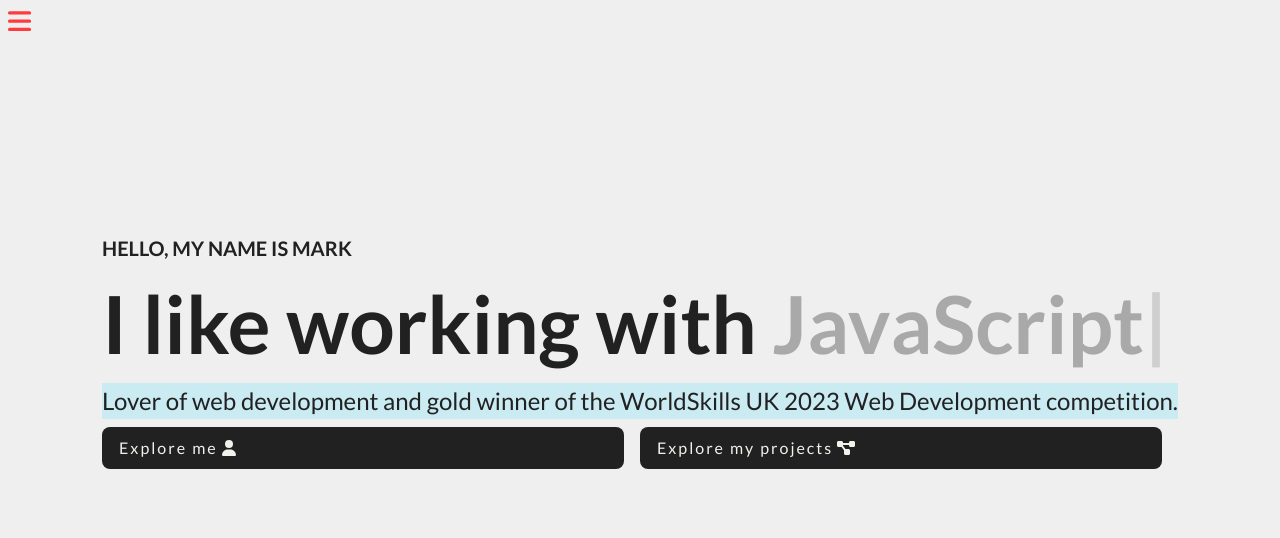
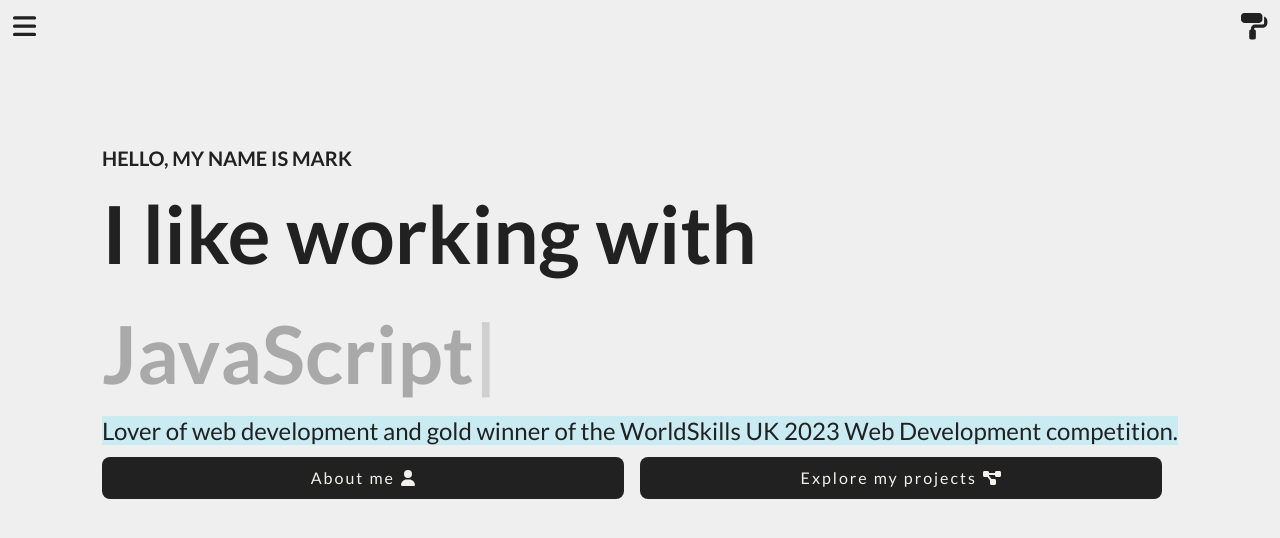
Before and after one commit to InterMaus1154/portfolio, a React (Create React App) app: page / in a window 1280 px wide. Shown: the top 538 px of the page. Built offline with nearby package versions, Linux system fonts and the light colour scheme; a web font is replaced by a local one.

Commit message:
CSS fixes

```diff
--- a/src/App.css
+++ b/src/App.css
@@ -39,7 +39,7 @@
 }
 
 main{
-    padding: 2.5rem;
+    padding: 2.5rem 2rem;
 }
 
 .App{
@@ -85,8 +85,8 @@
 
 .Open-header-button{
     position: fixed;
-    left: 0;
-    top: 0;
+    left: 5px;
+    top: 5px;
 
 }
 
@@ -103,13 +103,16 @@
     letter-spacing: 2px;
     /*display: inline-block;*/
     border-radius: 8px;
-    color: #F2F1EB;
+    color: var(--third-txt-clr);
     background-color: var(--prim-txt-clr);
     border: 1px solid transparent;
 
     display: flex;
     align-items: center;
-    gap: .25rem;
+    justify-content: center;
+    gap: .4rem;
+    text-align: center;
+    flex-wrap: wrap;
 }
 
 .Action-button:hover{
@@ -117,3 +120,13 @@
     color: var(--prim-txt-clr);
     border-color: var(--prim-txt-clr);
 }
+
+.Theme-switcher{
+    position: fixed;
+    right: 5px;
+    top: 5px;
+}
+
+.Theme-switcher .Fa-icon{
+    color: var(--prim-txt-clr);
+}
--- a/src/App.tsx
+++ b/src/App.tsx
@@ -9,7 +9,9 @@
 import Footer from './components/root_components/Footer';
 import RoutesComponent from "./components/root_components/RoutesComponent";
 import {FontAwesomeIcon} from "@fortawesome/react-fontawesome";
-import {faBars} from "@fortawesome/free-solid-svg-icons";
+import {faBars, faPaintRoller} from "@fortawesome/free-solid-svg-icons";
+import {useModal} from "./components/modals/ModalTemplate";
+import {ThemeModal as TM} from "./components/modals/ThemeModal";
 
 
 const App: FC = () => {
@@ -19,13 +21,17 @@
 
     const {setHeaderOpen} = useContext(HeaderStatusContext);
 
-    useEffect(()=>{
+    useEffect(() => {
         document.body.id = theme;
     }, [theme]);
 
-    const openMenu : MouseEventHandler<HTMLButtonElement> = () : void =>{
+    const openMenu: MouseEventHandler<HTMLButtonElement> = (): void => {
         setHeaderOpen(prev => true);
     };
+
+    const [isModalOpen, setModalOpen, ThemeModal] = useModal({
+        fragment: <TM/>
+    });
 
     return (
 
@@ -33,12 +39,19 @@
             <Header></Header>
             <main>
                 {/*Menu icon to appear on every page*/}
-                <button className={"Open-header-button Fa-wrapper-button"} aria-label={"Open menu"} onClick={openMenu}>
+                <button className={"Open-header-button Fa-wrapper-button"} title={"Open menu"} aria-label={"Open menu"}
+                        onClick={openMenu}>
                     <FontAwesomeIcon icon={faBars} className={"Fa-icon"}/>
                 </button>
-                <RoutesComponent />
+                {/*Theme switcher button to appear on every page*/}
+                <button title={"Change colour theme"} aria-label={"Change colour theme"}
+                        className={"Fa-wrapper-button Theme-switcher"}>
+                    <FontAwesomeIcon icon={faPaintRoller} className={"Fa-icon"}/>
+                </button>
+                <RoutesComponent/>
             </main>
             <Footer></Footer>
+            <ThemeModal/>
         </div>
     );
 };
--- a/src/components/Hero.tsx
+++ b/src/components/Hero.tsx
@@ -12,13 +12,14 @@
     return (
         <section className={"Hero--section"}>
             <h1>Hello, my name is Mark</h1>
-            <h2>I like working with <ReactTyped strings={WORDS} typeSpeed={200} loop backSpeed={75} cursorChar={"|"} showCursor/> </h2>
+            <h2>I like working with <br></br> <ReactTyped strings={WORDS} typeSpeed={200} loop backSpeed={75} cursorChar={"|"} showCursor/> </h2>
             <div className="Hero-bottom">
-                <p>Lover of web development and gold winner of the WorldSkills UK 2023
-                    Web Development competition.
+                <p>
+                    <span>Lover of web development and gold winner of the WorldSkills UK 2023
+                        Web Development competition.</span>
                 </p>
                 <div className="Buttons">
-                    <NavLink className={"Action-button"} to={"/about"}>Explore me
+                    <NavLink className={"Action-button"} to={"/about"}>About me
                         <FontAwesomeIcon icon={faUser} />
                     </NavLink>
                     <NavLink className={"Action-button"} to={"/projects"}>Explore my projects
--- a/src/components/MenuLink.tsx
+++ b/src/components/MenuLink.tsx
@@ -1,13 +1,17 @@
-import {FC, ComponentProps} from 'react';
+import {FC, ComponentProps, useContext} from 'react';
 import {NavLink} from "react-router-dom";
+import {HeaderStatusContext} from "../context/HeaderStatusContext";
 
 type IMenuLink = {
     children: React.ReactNode;
     to: string;
 } & ComponentProps<"a">;
-const MenuLink : FC<IMenuLink> = ({children, to}) => {
+const MenuLink : FC<IMenuLink> = ({children, to, ...props}) => {
+
+    const {setHeaderOpen} = useContext(HeaderStatusContext);
+
     return (
-        <NavLink className={(navData) => (navData.isActive ? "Link-item--active" : "")} to={to}>
+        <NavLink onClick={() => setHeaderOpen(false)}  {...props} className={(navData) => (navData.isActive ? "Link-item--active" : "")} to={to}>
             {children}
         </NavLink>
     );
--- a/src/components/root_components/Header.tsx
+++ b/src/components/root_components/Header.tsx
@@ -1,30 +1,15 @@
-import {FC, FormEventHandler, MouseEventHandler, useContext, useState} from "react";
+import {FC, MouseEventHandler, useContext} from "react";
 import "../../styles/component_styles/Header.css";
 import MenuLink from "../MenuLink";
 import {FontAwesomeIcon} from "@fortawesome/react-fontawesome";
-import {faMoon, faSun} from "@fortawesome/free-regular-svg-icons";
-import {faBars} from "@fortawesome/free-solid-svg-icons";
-import {faX, faPaintRoller} from "@fortawesome/free-solid-svg-icons";
-import {ThemeContext} from "../../context/ThemeContext";
+import {faX} from "@fortawesome/free-solid-svg-icons";
 import {NavLink} from "react-router-dom";
 import {HeaderStatusContext} from "../../context/HeaderStatusContext";
-import {ThemeModal as TM} from "../modals/ThemeModal";
 
-import {useModal} from "../modals/ModalTemplate";
 
 const Header: FC = () => {
 
-    const {setTheme} = useContext(ThemeContext);
     const {isHeaderOpen, setHeaderOpen} = useContext(HeaderStatusContext);
-
-    const [isModalOpen, setModalOpen, ThemeModal] = useModal({
-        fragment: <TM />
-    });
-
-    const changeColorTheme: FormEventHandler<HTMLButtonElement> = (): void => {
-        // setTheme(prevState => prevState === "light" ? "dark" : "light");
-        setModalOpen(true);
-    };
 
     const closeMenu: MouseEventHandler<HTMLButtonElement> = (): void => {
         setHeaderOpen(prev => false);
@@ -44,15 +29,11 @@
                     <li><MenuLink to={"/projects"}>&#60;projects&#62;</MenuLink></li>
                 </ul>
             </nav>
-            <div className="Theme-switcher">
-                <button title={"Change colour theme"} aria-label={"Change colour theme"} onClick={changeColorTheme} className={"Fa-wrapper-button"}>
-                    <FontAwesomeIcon icon={faPaintRoller} className={"Fa-icon"}/>
-                </button>
-            </div>
+
             <button className="Close-header-button Fa-wrapper-button" aria-label={"Close menu"} onClick={closeMenu}>
                 <FontAwesomeIcon icon={faX} className={"Fa-icon"}/>
             </button>
-            <ThemeModal />
+
         </header>
     );
 }
--- a/src/styles/_theme.css
+++ b/src/styles/_theme.css
@@ -18,6 +18,7 @@
     --body-bg-clr: #EFEFEF;
     --prim-txt-clr: #212121;
     --sec-txt-clr: #A9A9A9;
+    --third-txt-clr: #F2F1EB;
 
     --header-bg-clr: #212121;
     --header-clr: #EFEFEF;
@@ -44,6 +45,8 @@
 
     --fa-icon-clr: #EFEFEF;
     --fa-icon-hover-clr: #F3FDE8;
+
+    --complimentary-clr: #CAEBF2;
 }
 
 #dark{
--- a/src/styles/component_styles/Header.css
+++ b/src/styles/component_styles/Header.css
@@ -34,8 +34,6 @@
     right: 0;
     top: 0;
 }
-
-
 
 .Header-active{
     transform: translateX(0);
--- a/src/styles/component_styles/Hero.css
+++ b/src/styles/component_styles/Hero.css
@@ -19,7 +19,7 @@
 
 @media (max-width: 768px) {
     .Hero--section h2 {
-        font-size: 2.75em;
+        font-size: 2.75rem;
     }
 
     .Hero--section {
@@ -29,6 +29,10 @@
 
 .Hero--section p {
     font-size: 1.5rem;
+
+}
+
+.Hero--section p span{
     background-color: var(--complimentary-clr);
 }
 
--- a/src/styles/component_styles/Projects.css
+++ b/src/styles/component_styles/Projects.css
@@ -1,5 +1,4 @@
 .Projects--section{
-    padding: 2.5rem;
 
     min-height: 65vh;
     display: grid;
@@ -19,20 +18,16 @@
     transition: scale .25s linear, opacity .25s linear;
 
     background-color: var(--prim-txt-clr);
-    color: var(--sec-txt-clr);
-    padding: .5rem;
+    color: var(--third-txt-clr);
+    padding: .75rem;
     --project-box-border-radius: 8px;
-    border-top-left-radius: var(--project-box-border-radius);
-    border-top-right-radius: var(--project-box-border-radius);
+    border-radius: var(--project-box-border-radius);
 
     display: flex;
     flex-direction: column;
     gap: 1rem;
 }
 
-.Project-box .Project-image{
-
-}
 
 .Project-box .Project-image img{
     width: 100%;
@@ -63,7 +58,6 @@
 
 .Project-links a{
     flex-basis: 50%;
-
     border: 1px solid var(--sec-txt-clr);
 }
 
```
